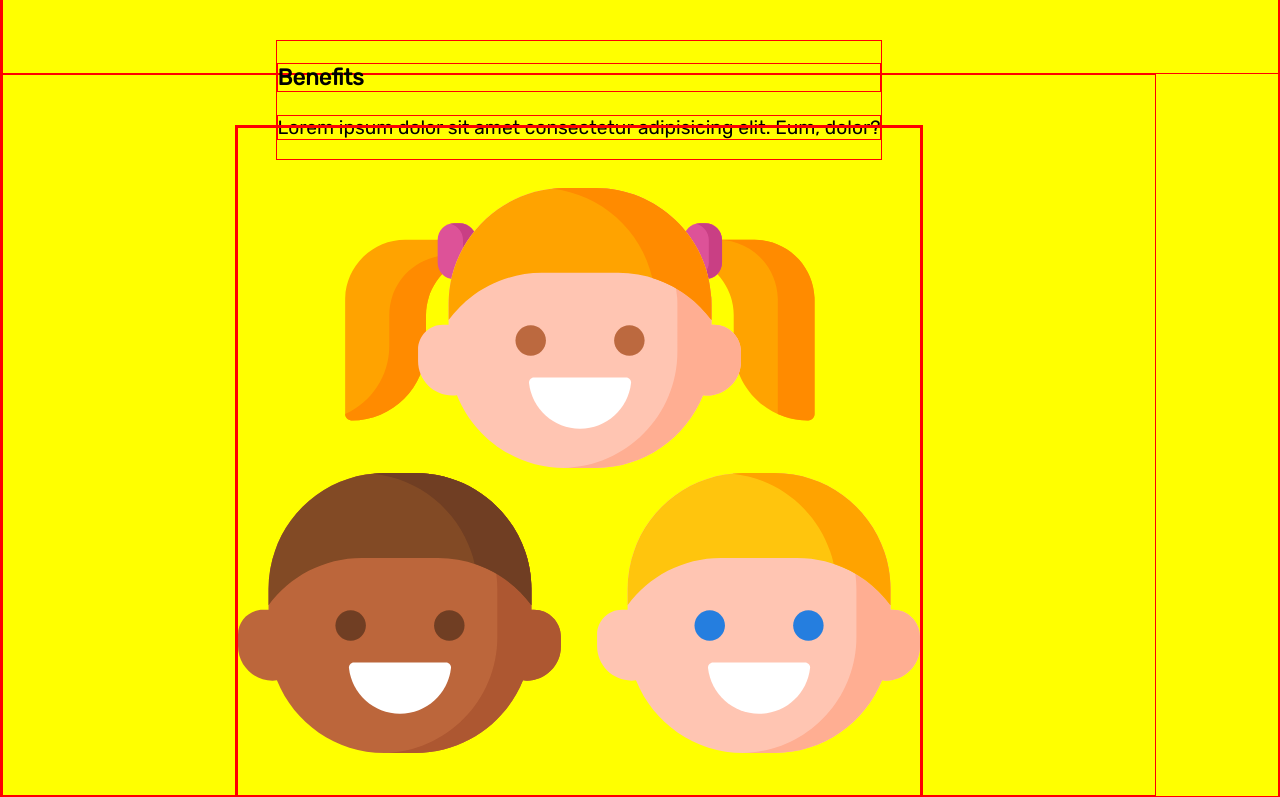
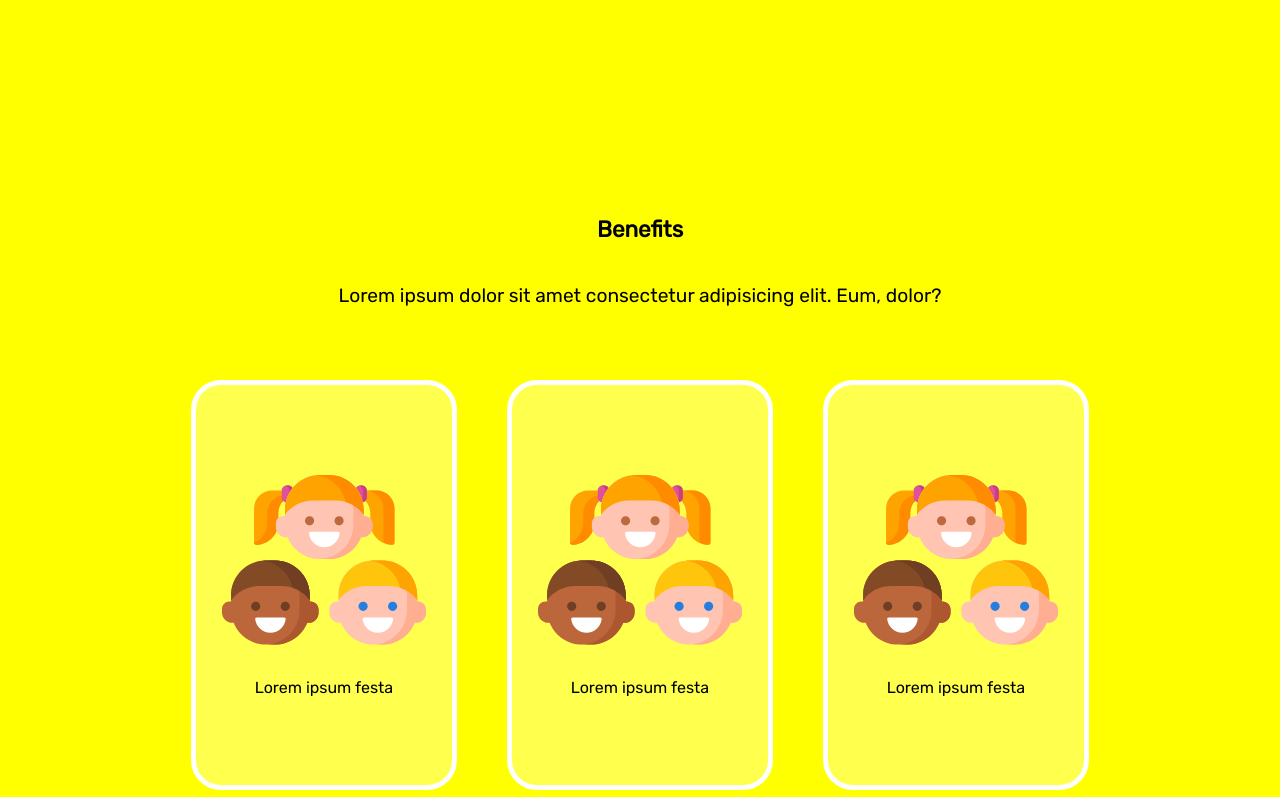
Before and after one commit to kinvictor/weebs, a plain HTML site: page varian1/index.html in a window 1280 px wide. Shown: the part 720-1517 px from the top of the page. Drawn offline with Linux system fonts and the light colour scheme.

Commit message:
adding benefit section

```diff
--- a/varian1/index.html
+++ b/varian1/index.html
@@ -50,6 +50,10 @@
                 <img src="img/sugar.svg">
                 <p>Lorem ipsum festa</p>
             </div>
+            <div class="bnfit">
+                <img src="img/sugar.svg">
+                <p>Lorem ipsum festa</p>
+            </div>
         </div>
     </div>
 
--- a/varian1/style.css
+++ b/varian1/style.css
@@ -1,8 +1,8 @@
 @import url('https://fonts.googleapis.com/css2?family=Rubik&display=swap');
 
-* {
+/* * {
     border: 1px solid red;
-}
+} */
 
 body {
     font-family: 'Rubik', sans-serif;
@@ -13,6 +13,7 @@ body {
 .container {
     height: 90vh;
     width: 90vw;
+    padding-top: 70px;
     /* overflow: hidden; */
 }
 
@@ -28,6 +29,8 @@ button {
     font-size: 1.2rem;
 }
 
+
+
 /* NAVBAR */
 
 .master-nav {
@@ -35,7 +38,7 @@ button {
     justify-content: space-around;
     align-items: center;
     width: 100%;
-    height: 70px;
+    height: 70px; /* tambahkan padding top setiap section sesuai tinggi navbar */
     background: rgba(0, 0, 0, 0.8);
     position: fixed;
     top: 0;
@@ -82,11 +85,15 @@ button {
 /* END NAVBAR */
 
 
+
+
+
+
 /* HERO */
 .master-hero {
     display: grid;
     grid-template-columns: repeat(2, 1fr);
-    padding-top: 70px;
+
     width: 100%;
     place-items: center;
 
@@ -109,16 +116,49 @@ button {
 }
 
 /* END HERO */
+
+
+
+
+
+
+/* BENEFIT */
+
 .master-bnfit {
     display: grid;
-    grid-template-rows: 50px 1fr;
-    place-items: center;
+    grid-template-rows:.5fr 1fr;
+    justify-items: center;
+    width: 100%;
 }
-/* BENEFIT */
 
+.sub-bnfit {
+    display: flex;
+    gap: 50px;
+}
+
+.bnfit {
+    border: 5px solid white;
+    border-radius: 30px;
+    background: rgba(255, 255, 255, 0.3);
+    width: 20vw;
+    height: 50vh;
+    display: flex;
+    flex-direction: column;
+    justify-content: center;
+    align-items: center;
+}
+
+.bnfit img {
+    width: 80%;
+}
 /* END BENEFIT */
 
-
+.master-title {
+    display: flex;
+    flex-direction: column;
+    justify-content: center;
+    align-items: center;
+}
 /* @keyframes fadein {
     0% {
         background: blue;
```
